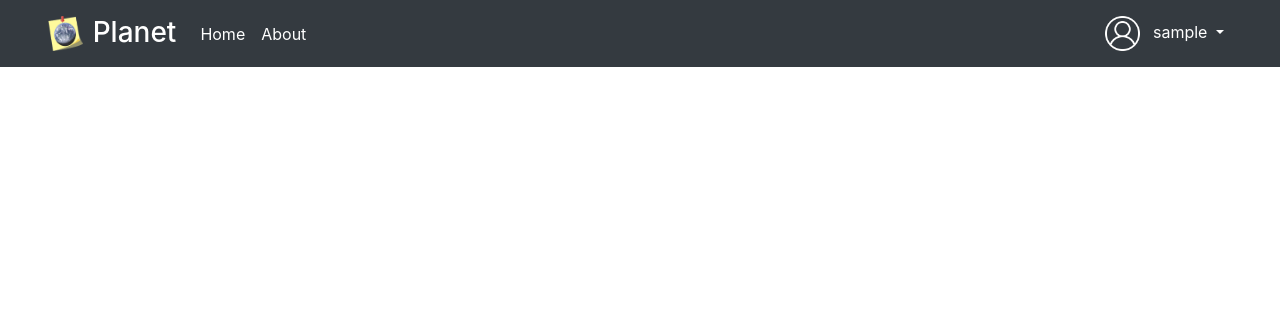
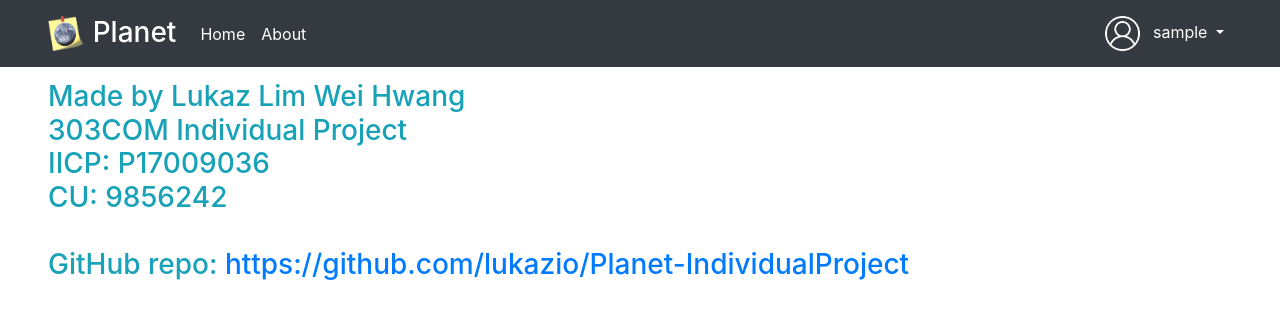
Before and after one commit to lukazio/Planet-IndividualProject, a PHP site: page /about.php in a window 1280 px wide. Shown: the top 327 px of the page. Run offline with PHP 8.4, Linux system fonts and the light colour scheme; the visitor is signed in with stand-in values (Sample User, id 1); data that the repository does not hold is empty.

Commit message:
Finished about page

```diff
--- a/about.php
+++ b/about.php
@@ -18,6 +18,13 @@
     ?>
 
     <body style="margin-top:80px;" class="mx-3 mx-lg-5">
-
+        <h3 class="text-info">
+            Made by Lukaz Lim Wei Hwang<br>
+            303COM Individual Project<br>
+            IICP: P17009036<br>
+            CU: 9856242<br>
+            <br>
+            GitHub repo: <a href="https://github.com/lukazio/Planet-IndividualProject">https://github.com/lukazio/Planet-IndividualProject</a>
+        </h3>
     </body>
 </html>
--- a/nbproject/project.xml
+++ b/nbproject/project.xml
@@ -5,5 +5,8 @@
         <data xmlns="http://www.netbeans.org/ns/php-project/1">
             <name>fyp</name>
         </data>
+        <spellchecker-wordlist xmlns="http://www.netbeans.org/ns/spellchecker-wordlist/1">
+            <word>Hwang</word>
+        </spellchecker-wordlist>
     </configuration>
 </project>
```
